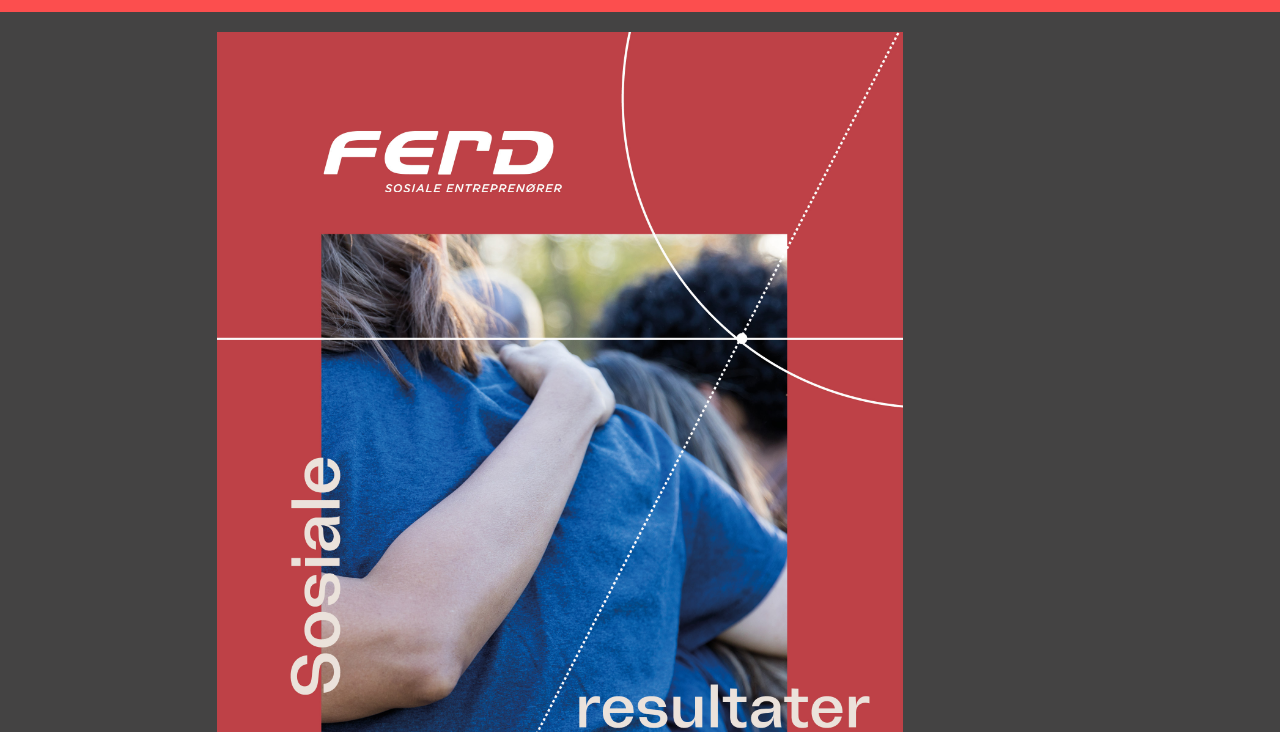
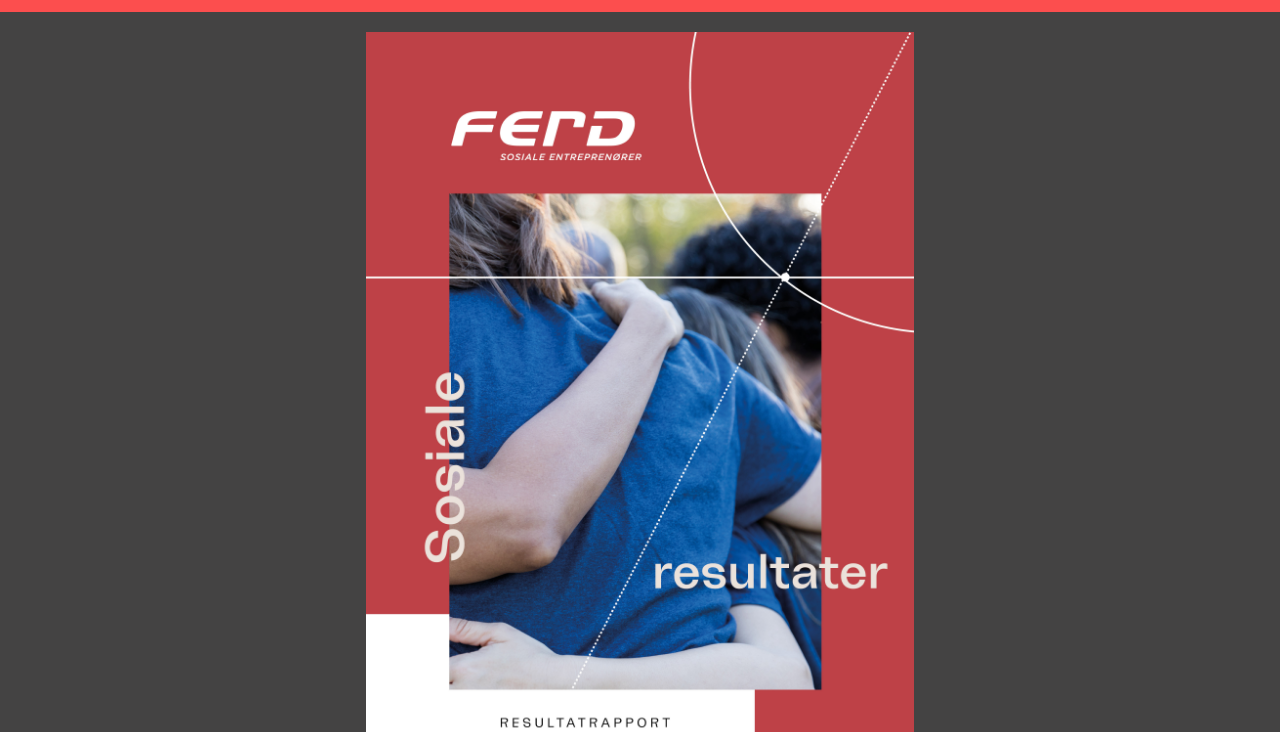
Before and after one commit to jakotide/resultatrapport-FSE-2021-2022, a plain HTML site: page index.html in a window 1280 px wide. Shown: the part 68-800 px from the top of the page. Drawn offline with Linux system fonts and the light colour scheme.

Commit message:
Update main.css

```diff
--- a/main.css
+++ b/main.css
@@ -9,24 +9,28 @@ main {
 
 .page-container,
 .page-container-small {
-  margin-top: 100px;
   margin: auto;
   display: flex;
   flex-direction: column;
   gap: 2rem;
 }
 
+.page-container {
+  margin-top: 100px;
+}
+
 .page-container-small {
-  max-width: 60em;
+  /* max-width: 60em; */
   justify-content: center;
+  margin: auto;
   align-items: center;
   margin-top: 100px;
   display: none;
 }
 
 .page-container-small img {
-  height: 1000px;
-  width: 800px;
+  height: 100vh;
+  width: 100%;
   object-fit: contain;
 }
 
```
